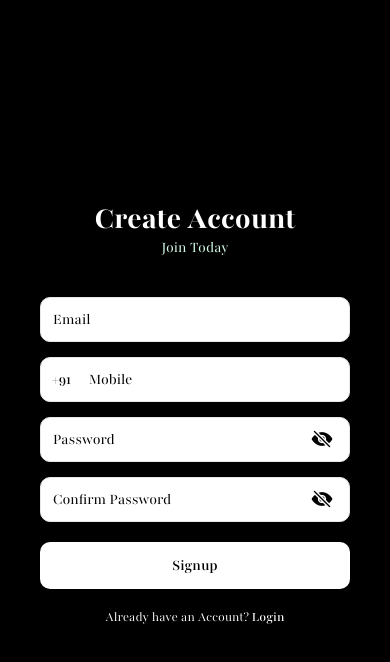
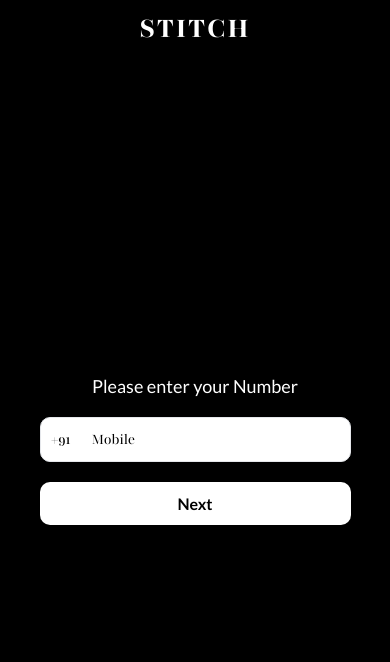
Before and after one commit to Stitch-Atelier/Mobile-App, a React Native app: screen /AuthStack in a window 390 px wide. Shown: the top 662 px of the page. Built offline with nearby package versions, Linux system fonts and the light colour scheme.

Commit message:
added enter mobile and otp screen

```diff
--- a/navigation/AuthStack.tsx
+++ b/navigation/AuthStack.tsx
@@ -1,11 +1,15 @@
 import React, { useEffect } from "react";
 import { createNativeStackNavigator } from "@react-navigation/native-stack";
-import LoginScreen from "../screens/auth/LoginScreen";
-import SignupScreen from "../screens/auth/SignupScreen";
+// import LoginScreen from "../screens/auth/LoginScreen";
+// import SignupScreen from "../screens/auth/SignupScreen";
+import EnterMobile from "../screens/auth/EnterMobile";
+import EnterOTP from "../screens/auth/EnterOTP";
 
 export type AuthStackParamList = {
-  Login: undefined;
-  Signup: undefined;
+  EnterMobile: undefined;
+  EnterOTP: undefined;
+  // Login: undefined;
+  // Signup: undefined;
 };
 
 const Stack = createNativeStackNavigator<AuthStackParamList>();
@@ -13,8 +17,10 @@ const Stack = createNativeStackNavigator<AuthStackParamList>();
 export default function AuthStack() {
   return (
     <Stack.Navigator screenOptions={{ headerShown: false }}>
-      <Stack.Screen name="Signup" component={SignupScreen} />
-      <Stack.Screen name="Login" component={LoginScreen} />
+      <Stack.Screen name="EnterMobile" component={EnterMobile} />
+      <Stack.Screen name="EnterOTP" component={EnterOTP} />
+      {/* <Stack.Screen name="Signup" component={SignupScreen} />
+      <Stack.Screen name="Login" component={LoginScreen} /> */}
     </Stack.Navigator>
   );
 }
--- /dev/null
+++ b/screens/auth/EnterMobile.tsx
@@ -0,0 +1,125 @@
+import {
+  View,
+  Text,
+  SafeAreaView,
+  StyleSheet,
+  TextInput,
+  Platform,
+  StatusBar,
+  TouchableOpacity,
+} from "react-native";
+import React from "react";
+import StitchHeader from "../../components/StitchHeader";
+import { COLORS, FONTS } from "../../theme";
+import * as Animatable from "react-native-animatable";
+import { useNavigation } from "@react-navigation/native";
+
+const EnterMobile = () => {
+  const navigation = useNavigation();
+  return (
+    <SafeAreaView style={styles.safeArea}>
+      <StitchHeader />
+      <View style={styles.mainView}>
+        <Animatable.View
+          animation="fadeInUp"
+          duration={800}
+          delay={200}
+          style={styles.card}
+        >
+          <Text style={styles.enterNumber}>Please enter your Number</Text>
+          <View style={styles.inputRow}>
+            <Text style={styles.countryCode}>+91 </Text>
+            <TextInput
+              style={styles.inputFlex}
+              placeholder="Mobile"
+              placeholderTextColor={COLORS.black}
+              // value={userVal}
+              // onChangeText={setUserVal}
+              keyboardType="phone-pad"
+              autoCapitalize="none"
+            />
+          </View>
+
+          {/* Password Field with Toggle */}
+
+          <TouchableOpacity
+            onPress={() => navigation.navigate("EnterOTP" as never)}
+            style={styles.button}
+          >
+            <Text style={styles.buttonText}>Next</Text>
+          </TouchableOpacity>
+        </Animatable.View>
+      </View>
+    </SafeAreaView>
+  );
+};
+
+export default EnterMobile;
+
+const styles = StyleSheet.create({
+  safeArea: {
+    flex: 1,
+    backgroundColor: COLORS.black,
+    paddingTop: Platform.OS === "android" ? StatusBar.currentHeight : 0.1,
+  },
+  mainView: {
+    flex: 1,
+    flexDirection: "column",
+    justifyContent: "center",
+    alignItems: "center",
+  },
+  enterNumber: {
+    fontSize: 18,
+    fontFamily: FONTS.latoR,
+    color: COLORS.white,
+    textAlign: "center",
+    marginBottom: 20,
+  },
+  card: {
+    backgroundColor: COLORS.black,
+    width: "90%",
+    padding: 20,
+    borderRadius: 20,
+    shadowColor: "#000",
+    shadowOpacity: 0.1,
+    shadowOffset: { width: 0, height: 5 },
+    shadowRadius: 10,
+    elevation: 5,
+  },
+  countryCode: {
+    fontSize: 16,
+    fontFamily: FONTS.medium,
+    color: COLORS.black,
+    marginLeft: 10,
+    marginRight: 6,
+  },
+  inputRow: {
+    flexDirection: "row",
+    alignItems: "center",
+    borderWidth: 1,
+    borderColor: COLORS.border,
+    borderRadius: 10,
+    backgroundColor: COLORS.white,
+    marginBottom: 15,
+    paddingRight: 10,
+  },
+  inputFlex: {
+    flex: 1,
+    padding: 12,
+    fontSize: 16,
+    fontFamily: FONTS.regular,
+    color: COLORS.black,
+  },
+  button: {
+    backgroundColor: COLORS.white,
+    paddingVertical: 12,
+    borderRadius: 10,
+    marginTop: 5,
+  },
+  buttonText: {
+    textAlign: "center",
+    color: COLORS.black,
+    fontFamily: FONTS.latoB,
+    fontSize: 16,
+  },
+});
--- /dev/null
+++ b/screens/auth/EnterOTP.tsx
@@ -0,0 +1,157 @@
+import {
+  View,
+  Text,
+  SafeAreaView,
+  StyleSheet,
+  TextInput,
+  Platform,
+  StatusBar,
+  TouchableOpacity,
+} from "react-native";
+import React, { useState, useRef } from "react";
+import StitchHeader from "../../components/StitchHeader";
+import { COLORS, FONTS } from "../../theme";
+import * as Animatable from "react-native-animatable";
+
+const EnterOTP = () => {
+  const [otp, setOtp] = useState(["", "", "", ""]);
+  const inputRefs = useRef<TextInput[]>([]);
+
+  const handleChange = (text: string, index: number) => {
+    if (/^\d$/.test(text)) {
+      const newOtp = [...otp];
+      newOtp[index] = text;
+      setOtp(newOtp);
+
+      // Move to next input automatically
+      if (index < 3) {
+        inputRefs.current[index + 1]?.focus();
+      }
+    } else if (text === "") {
+      const newOtp = [...otp];
+      newOtp[index] = "";
+      setOtp(newOtp);
+    }
+  };
+
+  const handleVerify = () => {
+    const enteredOtp = otp.join("");
+    console.log("Entered OTP:", enteredOtp);
+    // verify logic here
+  };
+
+  return (
+    <SafeAreaView style={styles.safeArea}>
+      <StitchHeader />
+      <View style={styles.mainView}>
+        <Animatable.View
+          animation="fadeInUp"
+          duration={800}
+          delay={200}
+          style={styles.card}
+        >
+          <Text style={styles.enterNumber}>
+            Please enter the OTP sent to your number
+          </Text>
+
+          {/* Mobile Number Display */}
+          <Text style={styles.mobileNumber}>+91 9876543210</Text>
+
+          {/* OTP Input Fields */}
+          <View style={styles.otpRow}>
+            {otp.map((digit, index) => (
+              <TextInput
+                key={index}
+                ref={(el) => {
+                  if (el) inputRefs.current[index] = el;
+                }}
+                style={styles.otpInput}
+                keyboardType="number-pad"
+                maxLength={1}
+                value={digit}
+                onChangeText={(text) => handleChange(text, index)}
+              />
+            ))}
+          </View>
+
+          {/* Verify Button */}
+          <TouchableOpacity style={styles.button} onPress={handleVerify}>
+            <Text style={styles.buttonText}>Verify</Text>
+          </TouchableOpacity>
+        </Animatable.View>
+      </View>
+    </SafeAreaView>
+  );
+};
+
+export default EnterOTP;
+
+const styles = StyleSheet.create({
+  safeArea: {
+    flex: 1,
+    backgroundColor: COLORS.black,
+    paddingTop: Platform.OS === "android" ? StatusBar.currentHeight : 0.1,
+  },
+  mainView: {
+    flex: 1,
+    flexDirection: "column",
+    justifyContent: "center",
+    alignItems: "center",
+  },
+  enterNumber: {
+    fontSize: 18,
+    fontFamily: FONTS.latoR,
+    color: COLORS.white,
+    marginBottom: 10,
+    textAlign: "center",
+  },
+  mobileNumber: {
+    fontSize: 16,
+    fontFamily: FONTS.medium,
+    color: COLORS.white,
+    marginBottom: 20,
+    textAlign: "center",
+  },
+  card: {
+    backgroundColor: COLORS.black,
+    width: "90%",
+    padding: 20,
+    borderRadius: 20,
+    shadowColor: "#000",
+    shadowOpacity: 0.1,
+    shadowOffset: { width: 0, height: 5 },
+    shadowRadius: 10,
+    elevation: 5,
+    alignItems: "center",
+  },
+  otpRow: {
+    flexDirection: "row",
+    justifyContent: "space-between",
+    marginBottom: 20,
+    width: "80%",
+  },
+  otpInput: {
+    borderWidth: 1,
+    borderColor: COLORS.border,
+    backgroundColor: COLORS.white,
+    borderRadius: 10,
+    textAlign: "center",
+    fontSize: 20,
+    fontFamily: FONTS.latoB,
+    width: 50,
+    height: 55,
+  },
+  button: {
+    backgroundColor: COLORS.white,
+    paddingVertical: 12,
+    borderRadius: 10,
+    marginTop: 5,
+    width: "100%",
+  },
+  buttonText: {
+    textAlign: "center",
+    color: COLORS.black,
+    fontFamily: FONTS.latoB,
+    fontSize: 16,
+  },
+});
--- a/screens/initial/GetStarted.tsx
+++ b/screens/initial/GetStarted.tsx
@@ -7,18 +7,20 @@ import {
   SafeAreaView,
   TouchableOpacity,
 } from "react-native";
-import { useNavigation } from "@react-navigation/native"; // 👈 import hook
+import { useNavigation } from "@react-navigation/native";
 import { COLORS, FONTS } from "../../theme";
 
 const GetStarted = () => {
-  const navigation = useNavigation(); // 👈 access navigation
+  const navigation = useNavigation();
 
   return (
     <SafeAreaView style={styles.container}>
-      <Image
-        source={require("../../assets/getstarted.jpg")}
-        style={styles.backgroundImage}
-      />
+      <View style={styles.imageContainer}>
+        <Image
+          source={require("../../assets/getstarted.jpg")}
+          style={styles.backgroundImage}
+        />
+      </View>
 
       {/* Overlay Content */}
       <View style={styles.overlay}>
@@ -26,9 +28,7 @@ const GetStarted = () => {
         <Text style={styles.welcomeSubText}>Period</Text>
 
         <TouchableOpacity
-          onPress={() => {
-            navigation.navigate("Welcome" as never); // 👈 navigate
-          }}
+          onPress={() => navigation.navigate("Welcome" as never)}
           style={styles.button}
         >
           <Text style={styles.buttonText}>Get Started</Text>
@@ -45,14 +45,19 @@ const styles = StyleSheet.create({
     flex: 1,
     backgroundColor: COLORS.black,
   },
+  imageContainer: {
+    flex: 1,
+    justifyContent: "center", // center vertically
+    alignItems: "center", // center horizontally
+  },
   backgroundImage: {
-    flex: 1, // fills the SafeArea only
     width: "100%",
-    resizeMode: "cover",
+    height: "100%",
+    resizeMode: "contain", // ✅ keep full image visible
   },
   overlay: {
     position: "absolute",
-    bottom: 60, // keeps it above bottom nav area
+    bottom: 120, // stays above bottom nav buttons
     left: 0,
     right: 0,
     alignItems: "center",
@@ -65,26 +70,26 @@ const styles = StyleSheet.create({
     textAlign: "center",
   },
   welcomeSubText: {
-    fontSize: 20,
+    fontSize: 28,
     fontFamily: FONTS.medium,
     color: COLORS.white,
     marginBottom: 20,
     textAlign: "center",
   },
   button: {
-    backgroundColor: COLORS.black, // changed for better contrast
+    backgroundColor: COLORS.black,
     paddingVertical: 12,
     paddingHorizontal: 20,
     borderRadius: 30,
-    elevation: 4, // Android shadow
-    shadowColor: "#000", // iOS shadow
+    elevation: 4,
+    shadowColor: "#000",
     shadowOpacity: 0.2,
     shadowOffset: { width: 0, height: 2 },
     shadowRadius: 6,
   },
   buttonText: {
     fontSize: 18,
-    fontFamily: FONTS.semiBold,
+    fontFamily: FONTS.latoB,
     color: COLORS.white,
   },
 });
--- a/screens/initial/Welcome.tsx
+++ b/screens/initial/Welcome.tsx
@@ -42,7 +42,7 @@ const Welcome = () => {
         end={{ x: 1, y: 0 }}
         style={styles.bottomContainer}
       >
-        <Text style={styles.loginText}>LOGIN</Text>
+        <Text style={styles.loginText}>LOGIN/SIGNUP</Text>
 
         {/* Mobile Login Button */}
         <TouchableOpacity
@@ -102,8 +102,8 @@ const styles = StyleSheet.create({
     alignItems: "center",
   },
   title: {
-    fontSize: 22,
-    fontFamily: FONTS.extraBold,
+    fontSize: 36,
+    fontFamily: FONTS.boldItalic,
     color: "#fff",
   },
   subTitle: {
```
